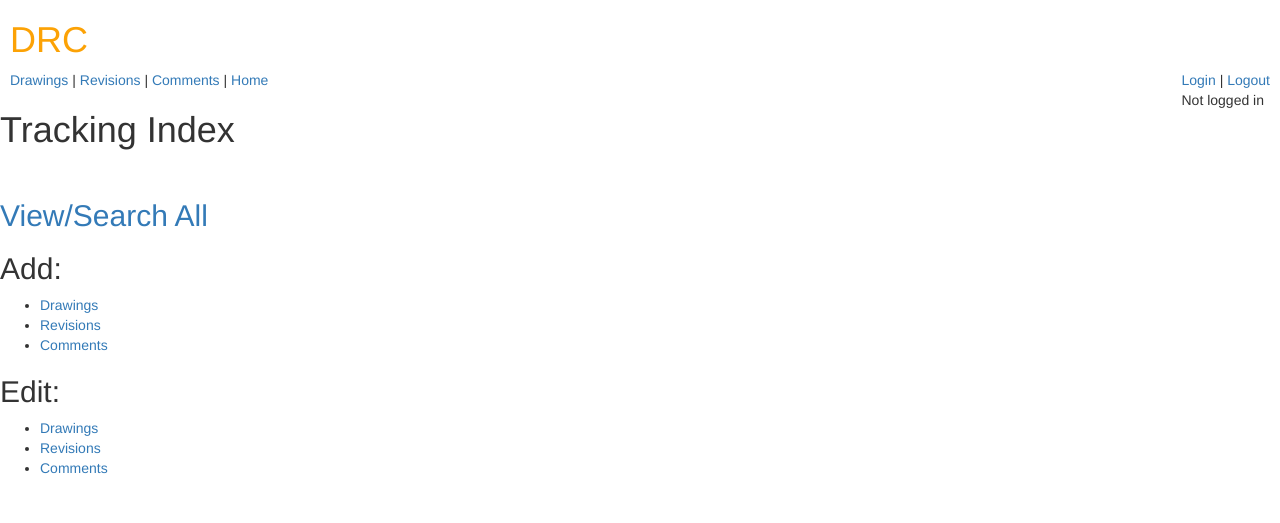
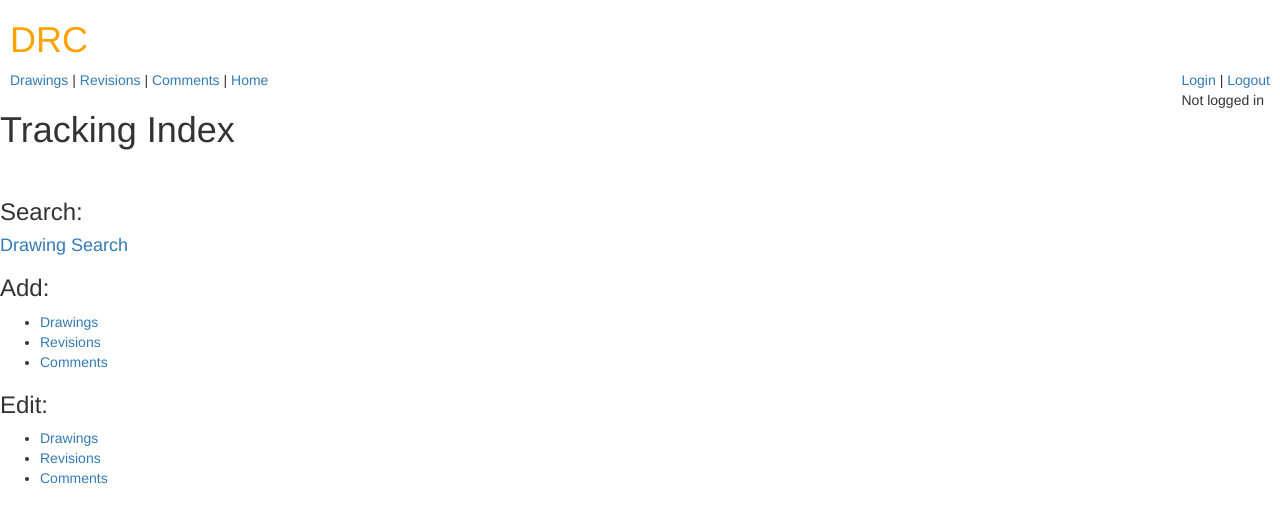
Before and after one commit to jaemk/drc, a Django app: template tracking/templates/tracking/index.html in a window 1280 px wide. Shown: the top 523 px of the page. Run offline with Django 3.2, Linux system fonts and the light colour scheme; the template is opened without the code that fills it, so the values that code supplies are empty; some libraries are stand-ins or nearby versions.

Commit message:
change up search form layout rename some templates, fix corresponding views and urls

```diff
--- a/tracking/forms.py
+++ b/tracking/forms.py
@@ -4,9 +4,7 @@ import datetime
 
 
 class SearchForm(forms.Form):
-    block_name = forms.CharField(max_length=150, required=False)
-    department_name = forms.CharField(max_length=150, required=False)
-    drawing_name  = forms.CharField(max_length=250, required=False)
+    drawing_name  = forms.CharField(max_length=250, required=True)
     revision_number = forms.CharField(max_length=100, required=False)
     drawing_status = forms.MultipleChoiceField(required=False,
                                        widget=forms.CheckboxSelectMultiple,
@@ -16,3 +14,5 @@ class SearchForm(forms.Form):
                                        widget=forms.CheckboxSelectMultiple,
                                        choices=(('open', 'Open'),
                                                 ('closed', 'Closed')))
+    block_name = forms.CharField(max_length=150, required=False)
+    department_name = forms.CharField(max_length=150, required=False)
--- a/tracking/templates/tracking/results.html
+++ b/tracking/templates/tracking/drawing_results.html
@@ -2,16 +2,16 @@
 
 {% block content %}
 
-    <h3> DRC Search Results </h3>
+    <h3> DRC Drawing Search Results </h3>
     <br/>
-    <a href="{% url 'tracking:search' %}">Return to Search</a>
+    <a href="{% url 'tracking:drawing_search' %}">Return to Drawing Search</a>
     <br/>
     <br/>
 
     {% if drawings %}
     <ul>
         {% for drawing in drawings %}
-        <li><a href="{% url 'tracking:drawing_detail' drawing.name %}">{{drawing.name}}</a></li>
+        <li><a href="{% url 'tracking:drawing_detail' drawing.name %}">{{drawing.name.upper}}</a></li>
         {% endfor %}
     </ul>
     {% else %}
--- a/tracking/templates/tracking/index.html
+++ b/tracking/templates/tracking/index.html
@@ -5,16 +5,17 @@
     <h1> Tracking Index </h1>
     <br/>
 
-    <h2><a href="{% url 'tracking:search' %}">View/Search All</a></h2>
+    <h3> Search: </h3>
+    <h4><a href="{% url 'tracking:drawing_search' %}">Drawing Search</a></h4>
 
-    <h2> Add: </h2>
+    <h3> Add: </h3>
     <ul>
         <li><a href="{% url 'tracking:index' %}">Drawings</a></li>
         <li><a href="{% url 'tracking:index' %}">Revisions</a></li>
         <li><a href="{% url 'tracking:index' %}">Comments</a></li>
     </ul>
 
-    <h2> Edit: </h2>
+    <h3> Edit: </h3>
     <ul>
         <li><a href="{% url 'tracking:index' %}">Drawings</a></li>
         <li><a href="{% url 'tracking:index' %}">Revisions</a></li>
--- a/tracking/urls.py
+++ b/tracking/urls.py
@@ -5,7 +5,7 @@ from . import views
 app_name = 'tracking'
 urlpatterns = [
     url(r'^$', views.index, name='index'),
-    url(r'^search/$', views.search, name='search'),
+    url(r'^drawing/search/$', views.drawing_search, name='drawing_search'),
     # url(r'^search/results/$', views.search_do, name='search_do'),
     url(r'^drawing/(?P<drawing_name>[a-zA-Z0-9_]+)/$',
         views.drawing_detail, name='drawing_detail'),
--- a/tracking/views.py
+++ b/tracking/views.py
@@ -50,7 +50,7 @@ def _pull_drawings(formdat):
 
 
 @login_required(login_url='/accounts/login')
-def search(request):
+def drawing_search(request):
     username = _get_username(request)
     drawings = False
     if request.method == 'POST':
@@ -68,8 +68,8 @@ def search(request):
     context = {'username':username, 'form':form.as_table(),
                'drawings':drawings}
     if drawings != False:
-        return render(request, 'tracking/results.html', context)
-    return render(request, 'tracking/search.html', context)
+        return render(request, 'tracking/drawing_results.html', context)
+    return render(request, 'tracking/drawing_search.html', context)
 
 
 @login_required(login_url='/accounts/login')
```
Also changed, not shown: tracking/templates/tracking/drawing_search.html (renamed from tracking/templates/tracking/search.html, +4 -3 lines).
